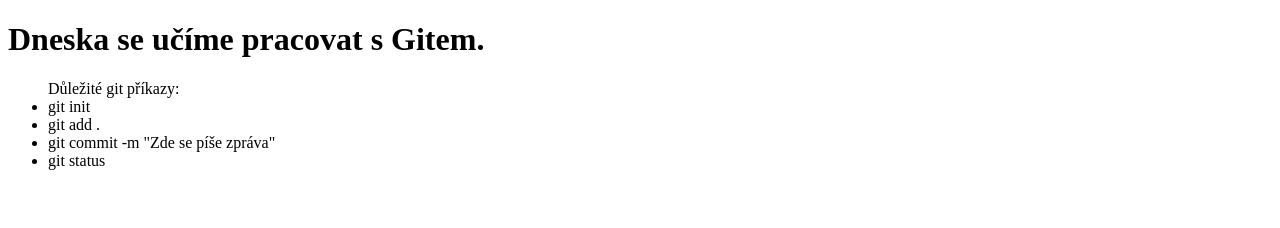
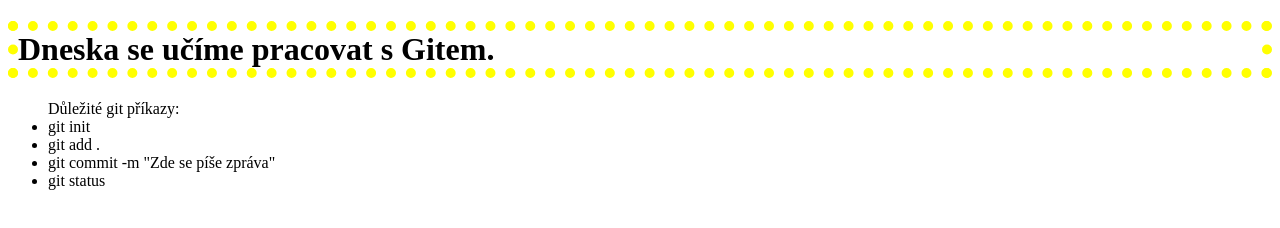
Before and after one commit to trohat/cviceni-leden, a plain HTML site: page index.html in a window 1280 px wide. Drawn offline with Linux system fonts and the light colour scheme.

Commit message:
Žlutý rámeček kolem nadpisu

```diff
--- a/index.html
+++ b/index.html
@@ -5,6 +5,7 @@
     <meta http-equiv="X-UA-Compatible" content="IE=edge">
     <meta name="viewport" content="width=device-width, initial-scale=1.0">
     <title>Git a Github</title>
+    <link rel="stylesheet" href="styly.css">
 </head>
 <body>
     <h1>Dneska se učíme pracovat s Gitem.</h1>
--- /dev/null
+++ b/styly.css
@@ -0,0 +1,3 @@
+h1 {
+    border: 10px dotted yellow;
+}
```
